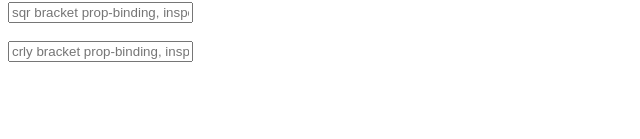
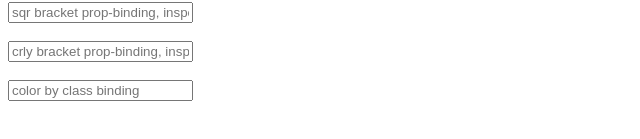
Before and after one commit to sagadavid/angular_employee-org, an Angular app: page / in a window 1280 px wide. Shown: the part 625-764 px from the top of the page, without its empty margins (0-640 px from the left). Built offline with nearby package versions, Linux system fonts and the light colour scheme.

Commit message:
class binding btw comp-html-css

```diff
--- a/src/app/app.component.html
+++ b/src/app/app.component.html
@@ -24,3 +24,4 @@
 <input type="text" placeholder="crly bracket prop-binding, inspect on browser" id="{{textid}}">
 <br/>
 <br/>
+<input type="text" placeholder="color by class binding" [id]="textid" [class]="myClasses">
--- a/src/app/app.component.ts
+++ b/src/app/app.component.ts
@@ -11,6 +11,8 @@ export class AppComponent {
 
   textid = 'demoId';//a property now
 
+  // myClasses = 'colorCode heighting';//string usage, value defined in css file
+  myClasses = ['colorCode','heighting'];//alternative usage
   getName(data:number):string{
     if (data > 0)
 return 'address is '+ this.address+data;
```
